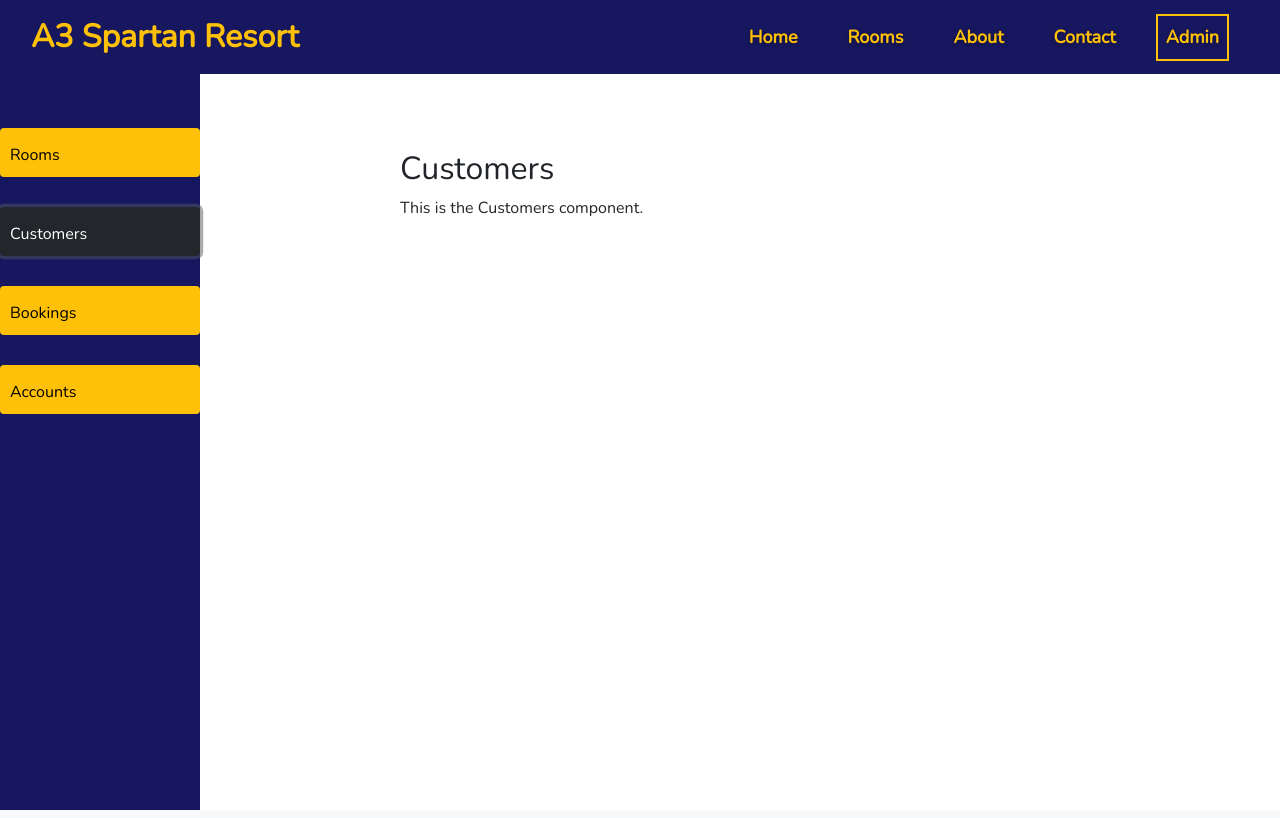
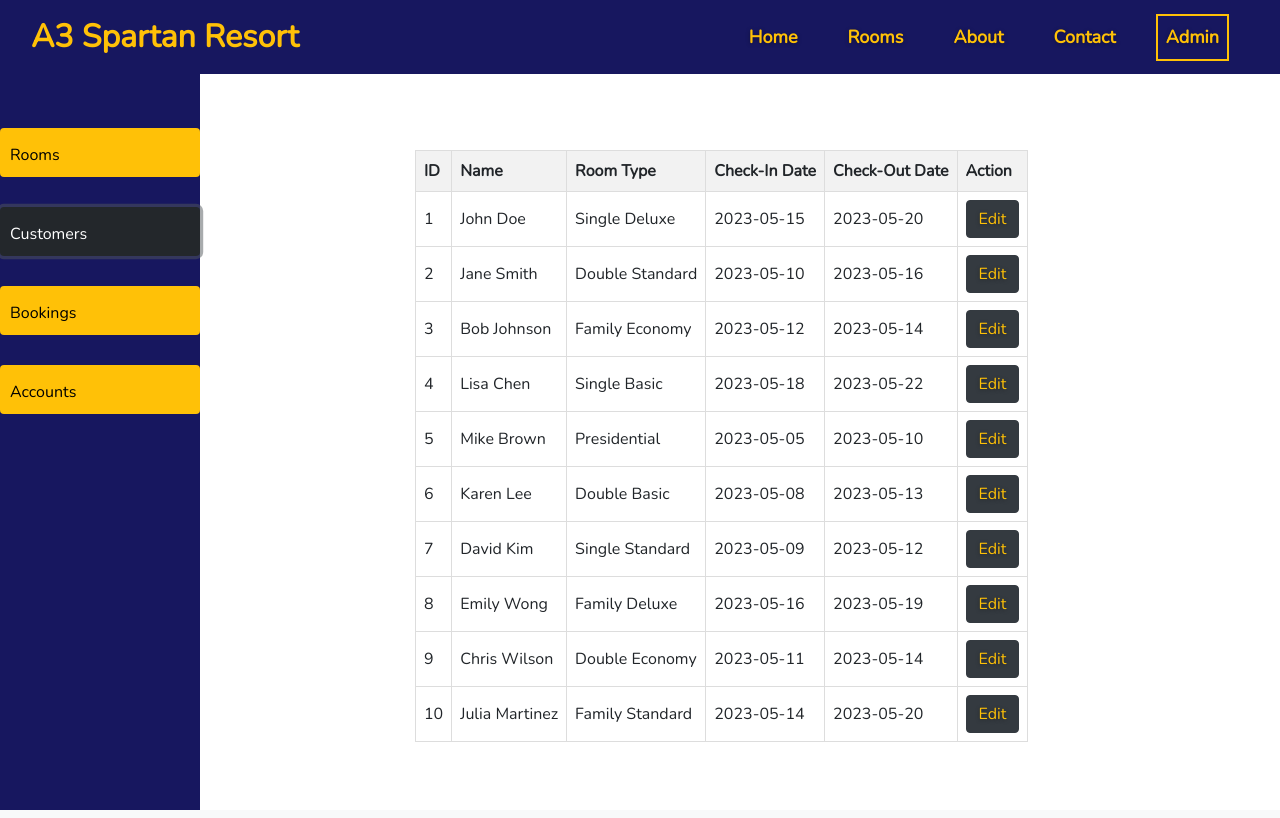
Before and after one commit to 10samarth/A3-HotelBookingApp, a React (Create React App) app: page /admin in a window 1280 px wide. Both pictures are taken after a click on the button "Customers". Built offline with nearby package versions, Linux system fonts and the light colour scheme.

Commit message:
admin-customer updated

```diff
--- a/src/pages/Admin/Customer/index.jsx
+++ b/src/pages/Admin/Customer/index.jsx
@@ -1,11 +1,55 @@
 import React from "react";
+import { Link } from "react-router-dom";
+
+const customers = [
+  { id: 1, name: "John Doe", roomType: "Single Deluxe", checkInDate: "2023-05-15", checkOutDate: "2023-05-20" },
+  { id: 2, name: "Jane Smith", roomType: "Double Standard", checkInDate: "2023-05-10", checkOutDate: "2023-05-16" },
+  { id: 3, name: "Bob Johnson", roomType: "Family Economy", checkInDate: "2023-05-12", checkOutDate: "2023-05-14" },
+  { id: 4, name: "Lisa Chen", roomType: "Single Basic", checkInDate: "2023-05-18", checkOutDate: "2023-05-22" },
+  { id: 5, name: "Mike Brown", roomType: "Presidential", checkInDate: "2023-05-05", checkOutDate: "2023-05-10" },
+  { id: 6, name: "Karen Lee", roomType: "Double Basic", checkInDate: "2023-05-08", checkOutDate: "2023-05-13" },
+  { id: 7, name: "David Kim", roomType: "Single Standard", checkInDate: "2023-05-09", checkOutDate: "2023-05-12" },
+  { id: 8, name: "Emily Wong", roomType: "Family Deluxe", checkInDate: "2023-05-16", checkOutDate: "2023-05-19" },
+  { id: 9, name: "Chris Wilson", roomType: "Double Economy", checkInDate: "2023-05-11", checkOutDate: "2023-05-14" },
+  { id: 10, name: "Julia Martinez", roomType: "Family Standard", checkInDate: "2023-05-14", checkOutDate: "2023-05-20" }
+];
+
+
 
 function CustomersComponent() {
   return (
-    <div style={{ marginTop: "150px" }}>
-      <h2>Customers</h2>
-      <p>This is the Customers component.</p>
-    </div>
+    <>
+    <div className="container " style={{ marginTop: "150px" }}>
+        <table>
+          <thead>
+            <tr>
+              <th>ID</th>
+              <th>Name</th>
+              <th>Room Type</th>
+              <th>Check-In Date</th>
+              <th>Check-Out Date</th>
+              <th>Action</th>
+            </tr>
+          </thead>
+          <tbody>
+            {customers.map((customer) => (
+              <tr key={customer.id}>
+                <td>{customer.id}</td>
+                <td>{customer.name}</td>
+                <td>{customer.roomType}</td>
+                <td>{customer.checkInDate}</td>
+                <td>{customer.checkOutDate}</td>
+                <td>
+                <Link to="/editRoom" className="btn btn-dark" >
+                  Edit
+                </Link>
+              </td>
+              </tr>
+            ))}
+          </tbody>
+        </table>
+      </div>
+    </>
   );
 }
 
```
Also changed, not shown: src/images/details-1.jpeg.
